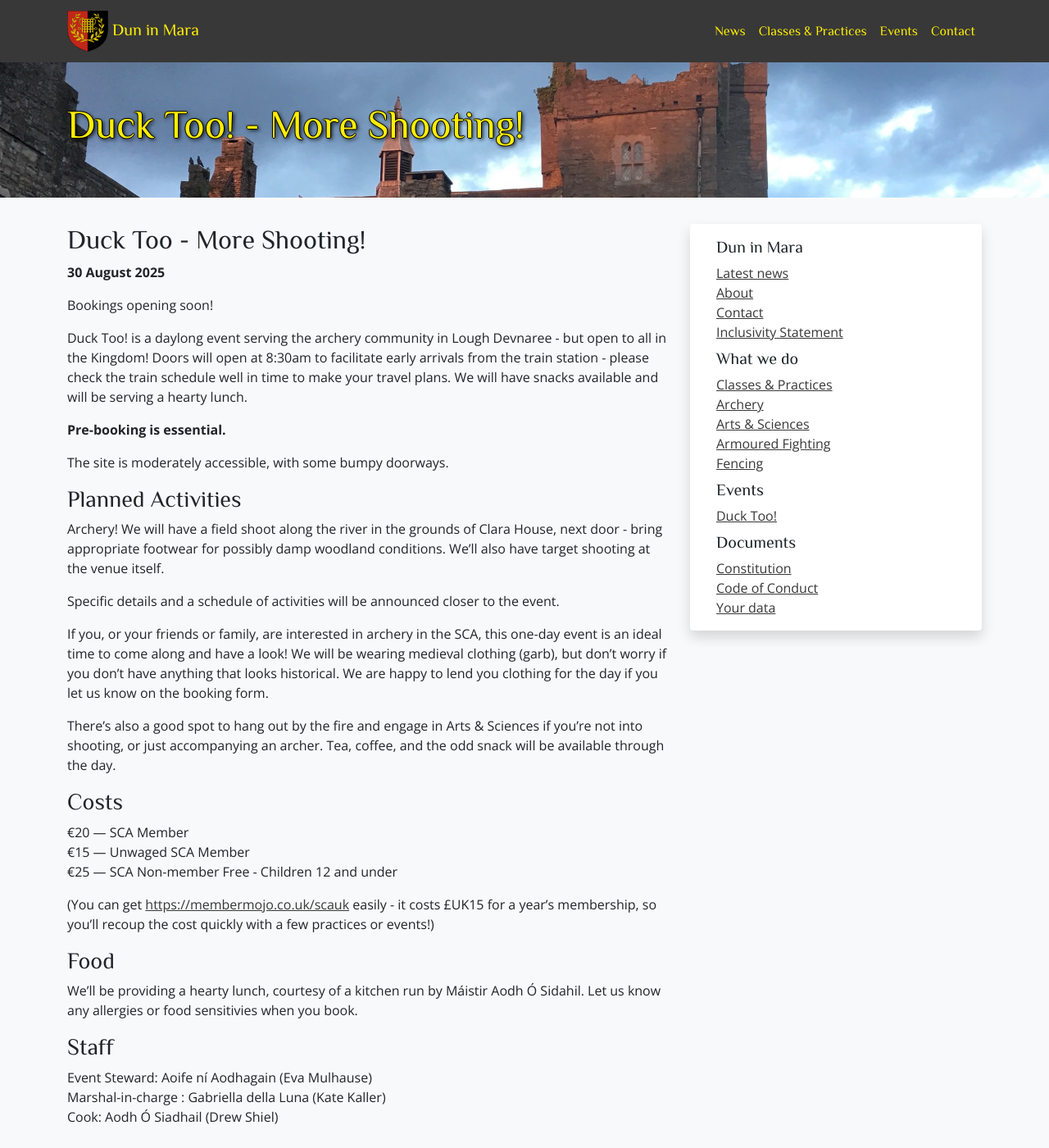
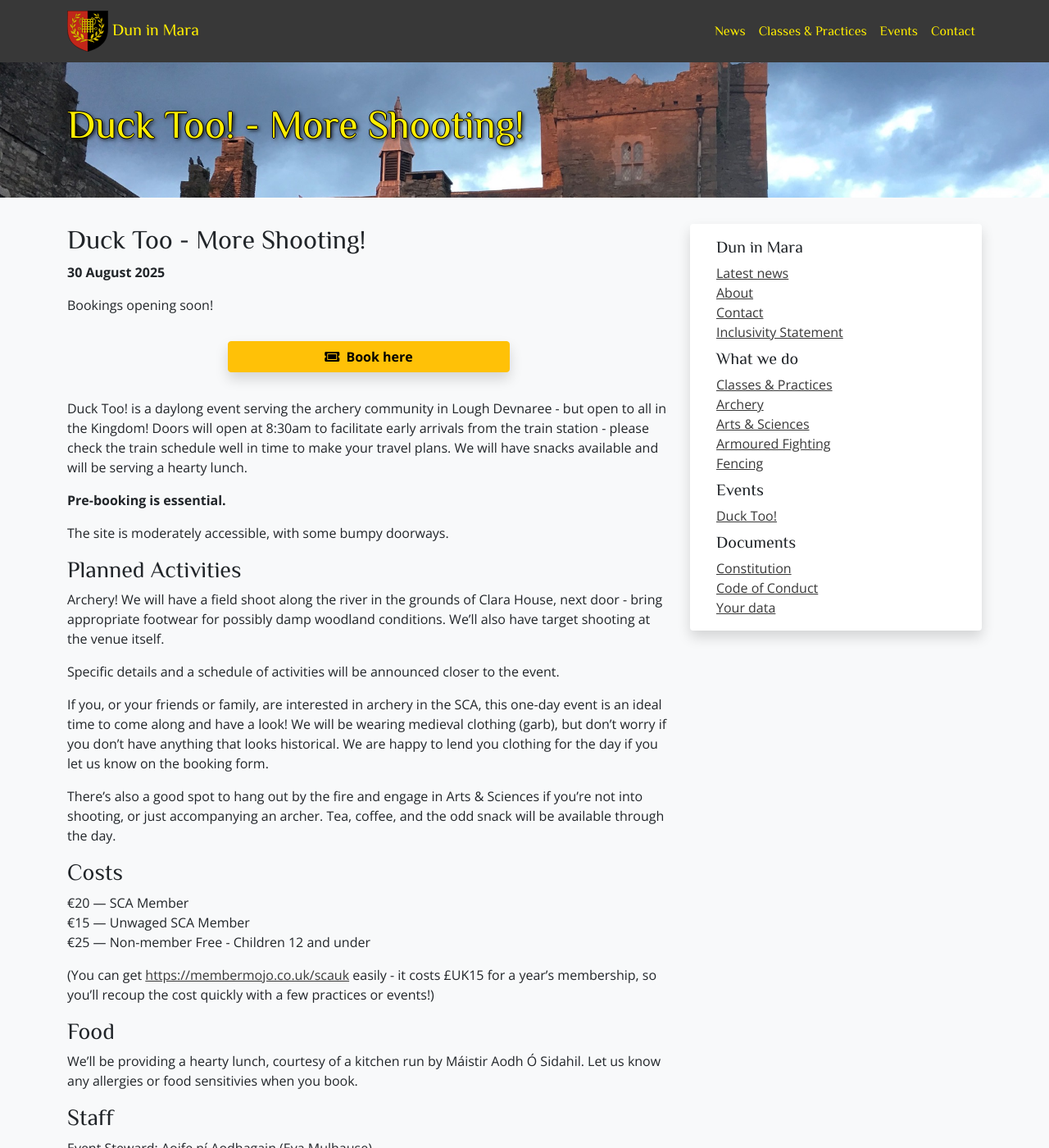
Before and after one commit to drachenwald/dun-in-mara, a Jekyll site: the page built from events/2025/duck-too/index.md, in a window 1280 px wide and 1400 px high. Shown: the whole window at 82% size. Built offline with Jekyll 4.4.1, drawn with Linux system fonts in a browser that asks for light colours; comment, search, counter and statistics services are not loaded.

Commit message:
Added booking link for Duck

```diff
--- a/events/2025/duck-too/index.md
+++ b/events/2025/duck-too/index.md
@@ -10,9 +10,9 @@
 
 Bookings opening soon!
 
-<!-- <div class="text-center m-4">
-  <a class="btn btn-warning shadow m-2 w-50" href="https://fienta.com/springtimerevel"><i class="fas fa-ticket-alt me-1 m"></i> Book here</a><br />
-</div> -->
+<div class="text-center m-4">
+  <a class="btn btn-warning shadow m-2 w-50" href="https://fienta.com/duck-a-fun-day-of-throwing-sticks-at-targets-125566"><i class="fas fa-ticket-alt me-1 m"></i> Book here</a><br />
+</div>
 
 Duck Too! is a daylong event serving the archery community in Lough Devnaree - but open to all in the Kingdom! Doors will open at 8:30am to facilitate early arrivals from the train station - please check the train schedule well in time to make your travel plans. We will have snacks available and will be serving a hearty lunch.
 
@@ -34,7 +34,7 @@
 
 €20 — SCA Member
 €15 — Unwaged SCA Member
-€25 — SCA Non-member
+€25 — Non-member
 Free - Children 12 and under
 
 (You can get [https://membermojo.co.uk/scauk](SCA Membership) easily - it costs £UK15 for a year's membership, so you'll recoup the cost quickly with a few practices or events!)
```
